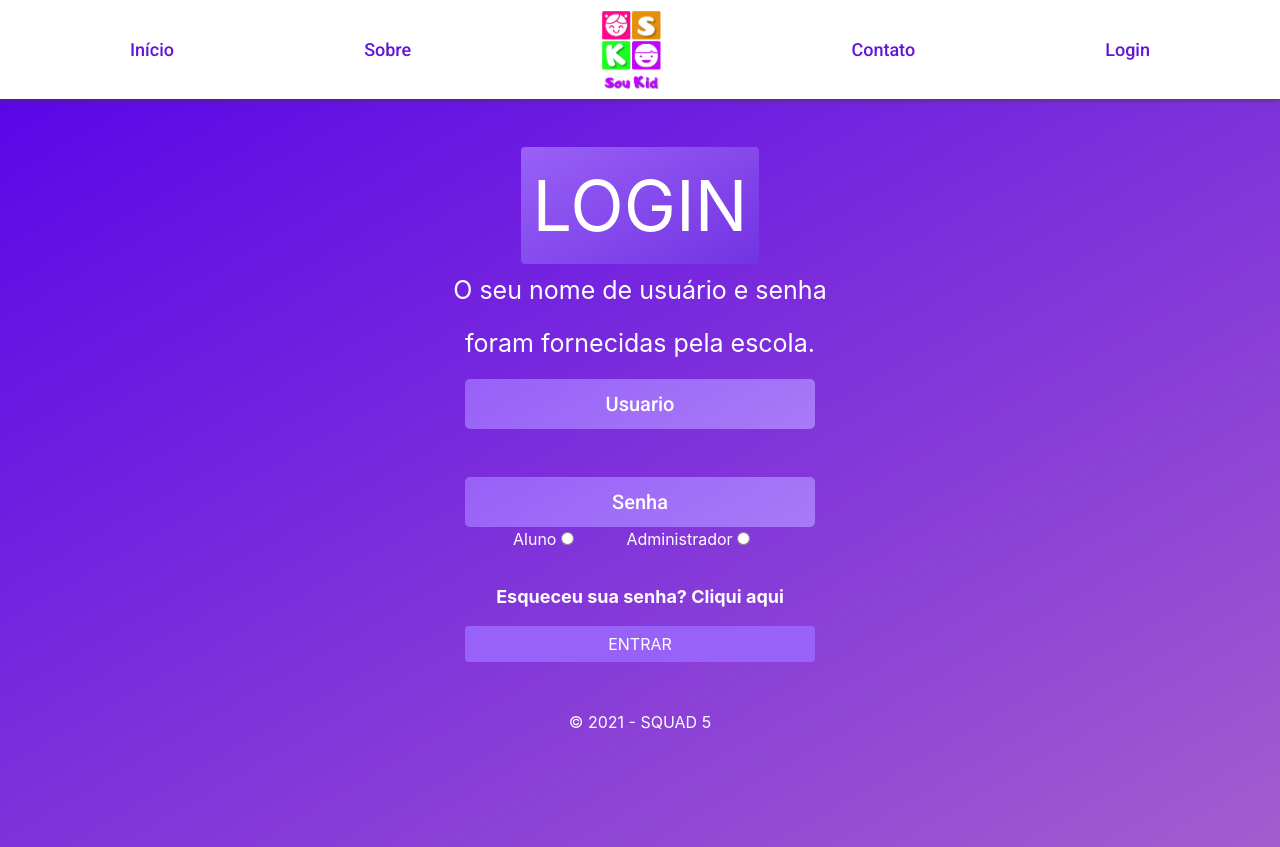
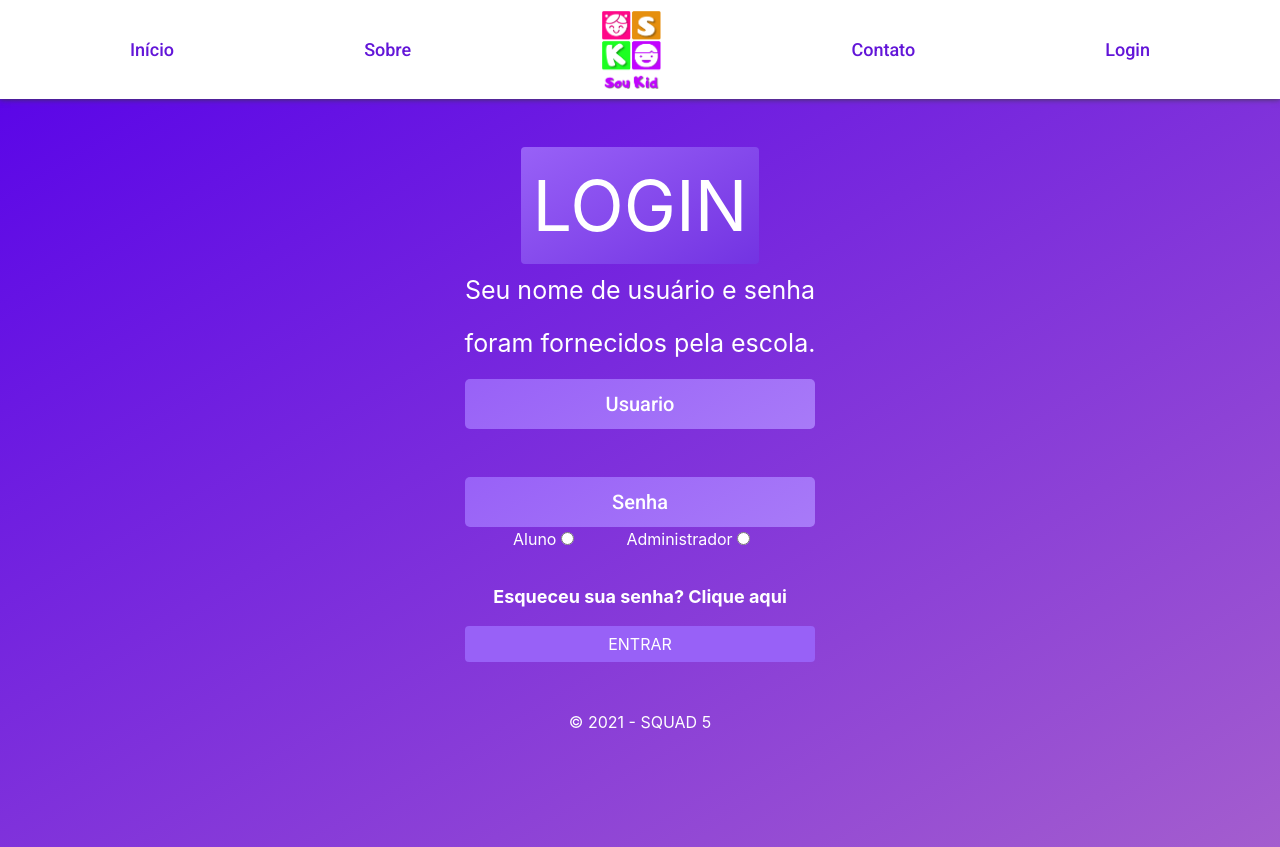
Before and after one commit to Re04nan/SouKid, a PHP site: page /Login.php in a window 1280 px wide. Shown: the top 847 px of the page. Run offline with PHP 8.4, Linux system fonts and the light colour scheme.

Commit message:
Update Login.php
Correção de gramática.

```diff
--- a/Login.php
+++ b/Login.php
@@ -28,8 +28,9 @@
             </div>
             <div class="row justify-content-center">
                 <div id="texto" class="col-sm-6 col-md-12 text-center text-white mt-2">
-                    <p>O seu nome de usuário e senha</p>
-                    <p>foram fornecidas pela escola.</p>
+                    <p>Seu nome de usuário e senha</p>
+
+                    <p>foram fornecidos pela escola.</p>
                 </div>
             </div>
         </header>
@@ -51,7 +52,7 @@
                     <br>
                     <div class="text-center">
                         <div class="text-white mt-4">
-                            <p class="text"><b> Esqueceu sua senha? Cliqui <a class="text-white" href="#">aqui</a></b>
+                            <p class="text"><b> Esqueceu sua senha? Clique <a class="text-white" href="#">aqui</a></b>
                             </p>
                         </div>
                         <div class="text-center">
```
